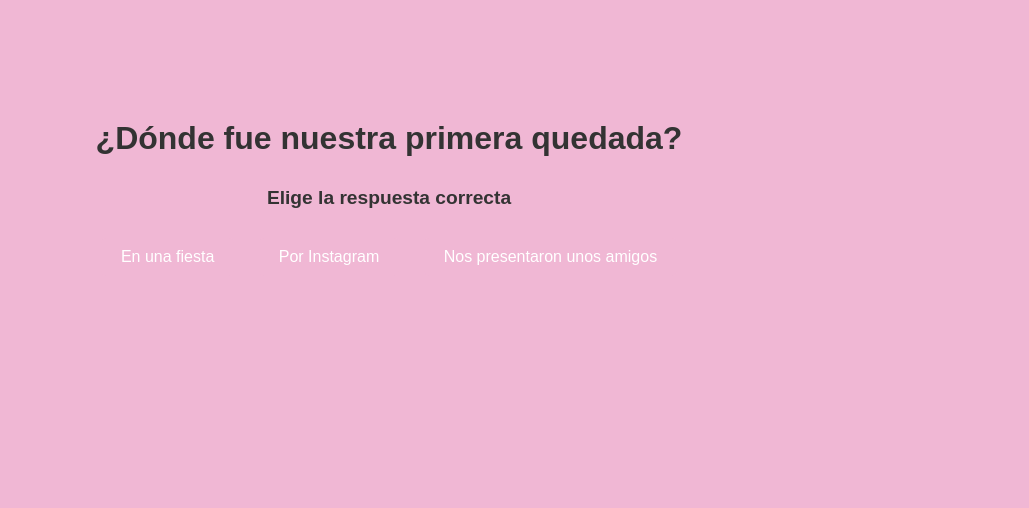
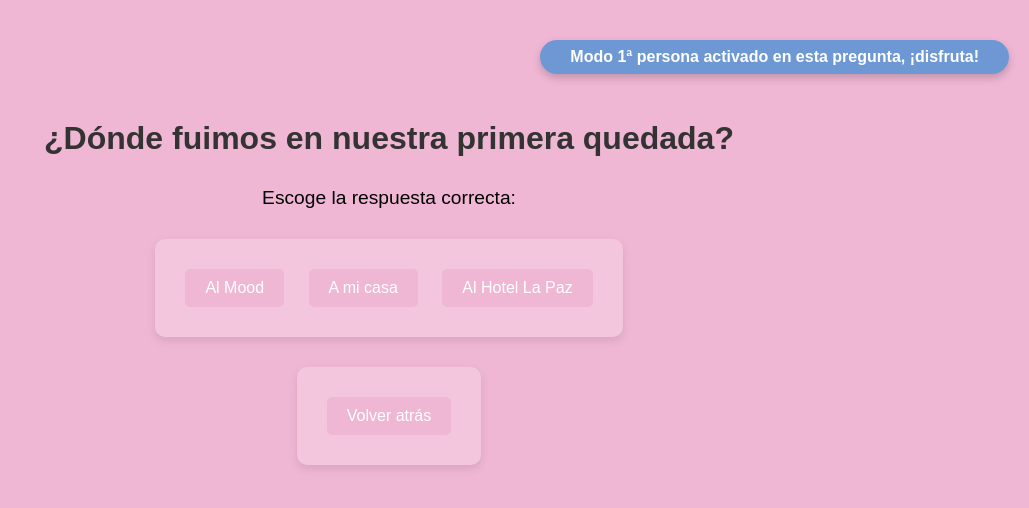
Before and after one commit to Joelro13/Nuestra-historia, a plain HTML site: page primera_quedada_sonido.html in a window 1280 px wide. Shown: the whole page, without its empty margins (251-1280 px from the left). Drawn offline with Linux system fonts and the light colour scheme.

Commit message:
Update primera_quedada_sonido.html

```diff
--- a/primera_quedada_sonido.html
+++ b/primera_quedada_sonido.html
@@ -1,16 +1,16 @@
 <!DOCTYPE html>
 <html lang="es">
 <head>
-  <meta charset="UTF-8" />
-  <meta name="viewport" content="width=device-width, initial-scale=1.0" />
-  <title>¿Dónde fue nuestra primera quedada?</title>
+  <meta charset="UTF-8">
+  <meta name="viewport" content="width=device-width, initial-scale=1.0">
+  <title>¿Dónde fuimos en nuestra primera quedada?</title>
   <style>
     body {
-      background-color: #f0b7d4;
+      background-color: #f0b7d4; /* Fondo rosa */
       font-family: Arial, sans-serif;
       text-align: center;
+      padding: 20px;
       margin: 0;
-      padding: 20px;
       opacity: 0;
       transition: opacity 2s ease;
     }
@@ -20,18 +20,16 @@
     }
 
     h1 {
+      color: #333;
       margin-top: 100px;
-      color: #333;
     }
 
-    p {
+    .message {
       font-size: 1.2rem;
-      font-weight: bold;
-      color: #333;
       margin-top: 30px;
     }
 
-    .option-button {
+    .button, .option-button {
       background-color: #f0b7d4;
       color: white;
       font-size: 1rem;
@@ -43,35 +41,72 @@
       transition: background-color 0.3s ease;
     }
 
-    .option-button:hover {
+    .button:hover, .option-button:hover {
       background-color: #d89cbc;
+    }
+
+    .options-box {
+      background-color: rgba(255, 255, 255, 0.2);
+      border-radius: 10px;
+      padding: 20px;
+      margin: 30px auto;
+      width: fit-content;
+      box-shadow: 0 4px 10px rgba(0,0,0,0.1);
+    }
+
+    .notification {
+      position: fixed;
+      top: -60px;
+      right: 20px;
+      background-color: #6d98d4;
+      color: white;
+      font-size: 1rem;
+      font-weight: bold;
+      padding: 8px 30px;
+      border-radius: 20px;
+      text-align: center;
+      z-index: 1000;
+      animation: slideDown 1s forwards;
+      box-shadow: 0 4px 8px rgba(0, 0, 0, 0.2);
+      white-space: nowrap;
+    }
+
+    @keyframes slideDown {
+      0% {
+        top: -60px;
+      }
+      100% {
+        top: 40px;
+      }
     }
   </style>
 </head>
 <body>
-  <h1>¿Dónde fue nuestra primera quedada?</h1>
-  <p>Elige la respuesta correcta</p>
-
-  <div>
-    <button class="option-button" onclick="window.location.href='respuesta_fiesta.html'">En una fiesta</button>
-    <button class="option-button" onclick="window.location.href='respuesta_instagram.html'">Por Instagram</button>
-    <button class="option-button" onclick="window.location.href='respuesta_amigos.html'">Nos presentaron unos amigos</button>
+  <!-- Notificación -->
+  <div class="notification">
+    Modo 1ª persona activado en esta pregunta, ¡disfruta!
   </div>
 
-  <audio id="golpe" src="audios/real-punch-in-the-face-233286.mp3"></audio>
-  <audio id="respiro" src="audios/breath_woman-6049.mp3"></audio>
+  <h1>¿Dónde fuimos en nuestra primera quedada?</h1>
+  <p class="message">Escoge la respuesta correcta:</p>
+
+  <div class="options-box">
+    <button class="option-button" onclick="window.location.href='mood.html'">Al Mood</button>
+    <button class="option-button" onclick="window.location.href='casa.html'">A mi casa</button>
+    <button class="option-button" onclick="window.location.href='hotel.html'">Al Hotel La Paz</button>
+  </div>
+
+  <div class="options-box">
+    <button class="button" onclick="window.location.href='index.html'">Volver atrás</button>
+  </div>
+
+  <audio id="respiro" src="sonidos/breath_woman-6049.mp3"></audio>
 
   <script>
     window.onload = () => {
       document.body.classList.add('visible');
-      const golpe = document.getElementById('golpe');
-      const respiro = document.getElementById('respiro');
-
-      golpe.play();
-      setTimeout(() => {
-        respiro.play();
-      }, 2000); // espera 2 segundos antes de reproducir la respiración
-    }
+      document.getElementById('respiro').play();
+    };
   </script>
 </body>
 </html>
```
